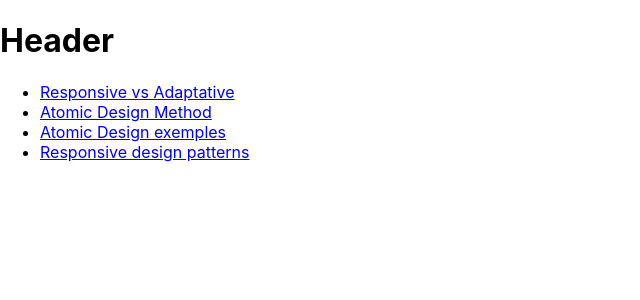
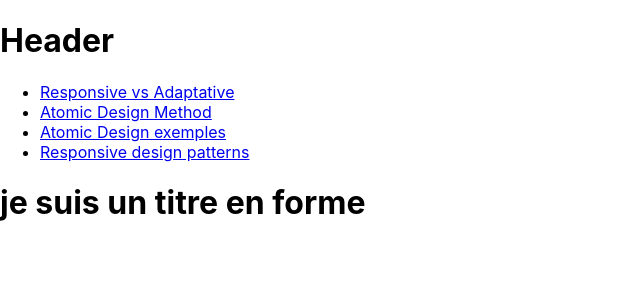
Before and after one commit to manuelWeb/doc_react, a React (Create React App) app: page / in a window 1280 px wide. Shown: the top 300 px of the page, without its empty margins (0-640 px from the left). Built offline with nearby package versions, Linux system fonts and the light colour scheme.

Commit message:
debugFromScratch OK FIX merge this br in master

```diff
--- a/src/App.js
+++ b/src/App.js
@@ -1,6 +1,9 @@
 import React, { Component } from 'react'
 import './App.css'
 import Link from './Linktomd'
+import ReactMarkdown from 'react-markdown'
+
+const testmd = "# je suis un titre en forme"
 
 class App extends Component {
   handleLinkClick(link){
@@ -11,6 +14,7 @@ class App extends Component {
       <div>
         <h1>Header</h1>
         <Link onClick={this.handleLinkClick} />
+        <ReactMarkdown source={testmd} />
       </div>
     )
   }
```
